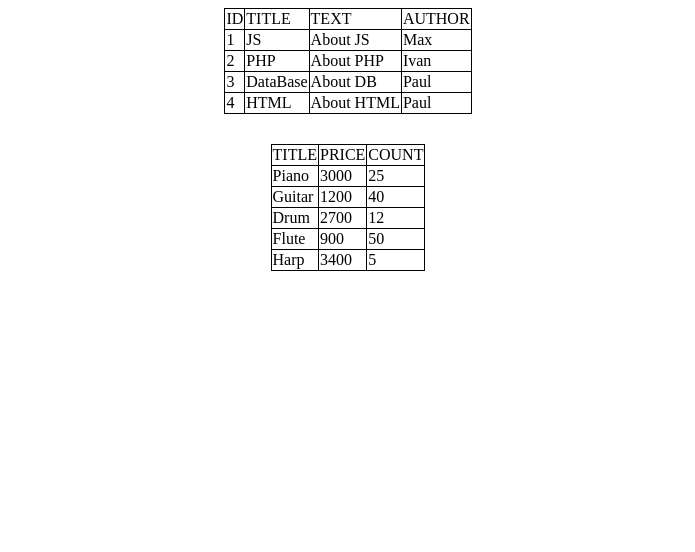
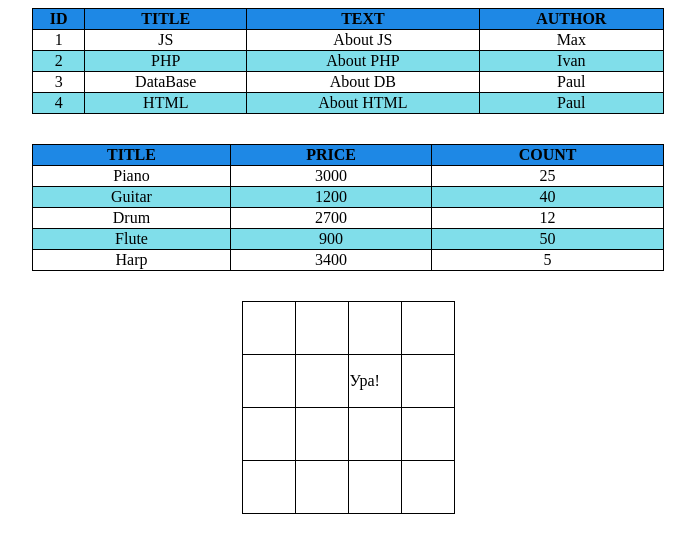
Before and after one commit to AlexeyZh2/JS-homework, a plain HTML site: page homework8/index.html in a window 1280 px wide. Shown: the whole page, without its empty margins (292-987 px from the left). Drawn offline with Linux system fonts and the light colour scheme.

Commit message:
поправил айди

```diff
--- a/course_paper/form/js_form/form.js
+++ b/course_paper/form/js_form/form.js
@@ -59,7 +59,7 @@ function addTask(event) {
     // в массив объектов
     if (tasks) {
         tasks = JSON.parse(tasks);
-        taskInfo.taskId = tasks.length + 1;
+        taskInfo.taskId = tasks[length-1].taskId + 1;
     }
     // если tasks равен null, значит создаем пустой маcсив
     else {
--- a/homework8/css/index.css
+++ b/homework8/css/index.css
@@ -2,4 +2,20 @@
     margin: 0 auto 30px;
     border: 1px solid black;
     border-collapse: collapse;
+    width: 50%;
+    text-align: center;
 }
+.field {
+    margin: 0 auto 30px;
+    border: 1px solid black;
+    border-collapse: collapse;
+
+}
+.first-row {
+    background-color: #1E88E5;
+    font-weight: bold;
+}
+.table-row:nth-child(2n + 1) {
+    background-color: #80DEEA;
+
+}
--- a/homework8/js/index.js
+++ b/homework8/js/index.js
@@ -61,13 +61,17 @@
             count: 5
         }
     ];
+    let keys = Object.keys(articles[0])
+    console.log(keys);
+
     function generateTable (arr) {
         let table = document.createElement("table");
         table.classList.add('table')
 
         let keys = Object.keys(arr[0])
         let firstRow = table.insertRow();
-        console.log(firstRow)
+        firstRow.classList.add('first-row')
+
         for (let key of keys) {
             let cell = firstRow.insertCell();
             cell.style.border = "1px solid black"
@@ -77,6 +81,7 @@
         }
         for (let elem of arr) {
             let row = table.insertRow();
+            row.classList.add("table-row")
             for (let prop in elem) {
                 let cell = row.insertCell();
                 cell.style.border = "1px solid black"
@@ -86,9 +91,8 @@
         document.body.append(table)
     }
 
-   // Примеры вызова функции:
-    generateTable(articles);// - генерация таблицы со статьями
-    generateTable(goods);// - генерация таблицы с товарами
+    generateTable(articles);
+    generateTable(goods);
 // Задание 2
 // Написать функцию generateField(n) по генерации поля размером n x n.
 // Значение n не может быть меньше 3. Для 3х ячеек поля (для выбора ячейки использовать random)
@@ -100,3 +104,33 @@
         book: "Книга",
         postcard: "Открытка"
      };
+     let keysTask2 = Object.keys(prises)
+     console.log(keysTask2[0]);
+     function generateField (n) {
+        let table = document.createElement("table");
+        table.classList.add('field')
+         if (n < 3) {
+             return
+         }
+       let arr = [];
+        for (let i = 1; i<=n; i++) {
+        arr.push(i)
+        }
+        console.log(arr)
+        for (let item of arr) {
+            let row = table.insertRow();
+            let id = 0
+            for (let item of arr) {
+                id++
+                let cell = row.insertCell();
+                cell.setAttribute("id", id)
+                cell.style.border = "1px solid black"
+                cell.style.width = "50px"
+                cell.style.height = "50px"
+                console.log(cell)
+            }
+        }
+        table.rows[1].cells[2].innerHTML="Ура!"
+        document.body.append(table)
+    }
+    generateField (4)
```
